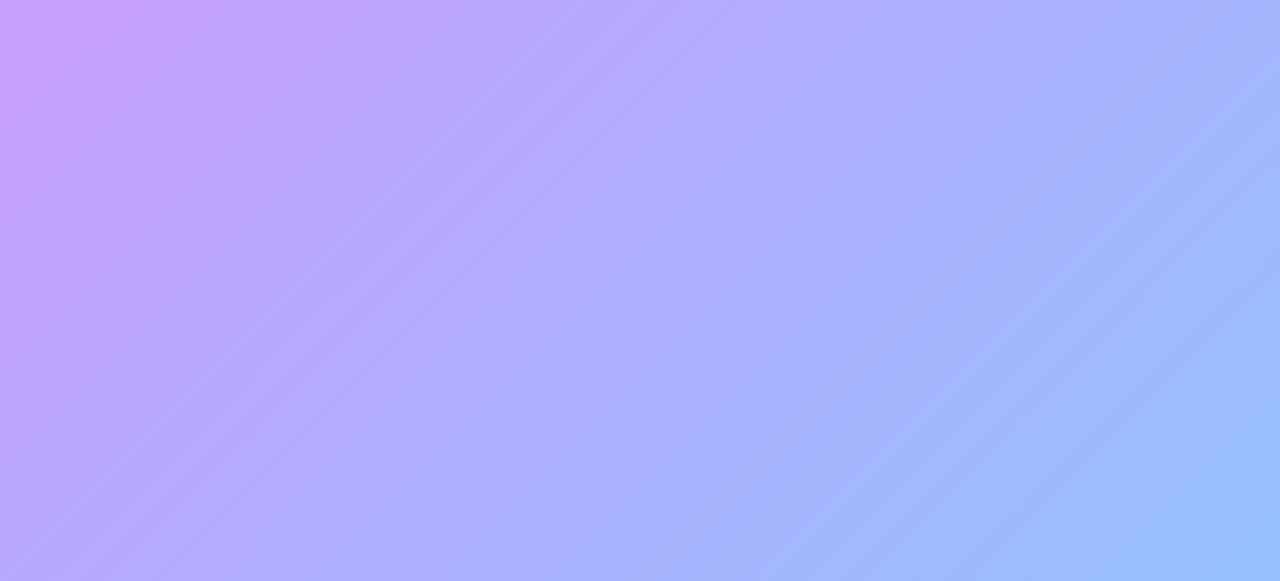
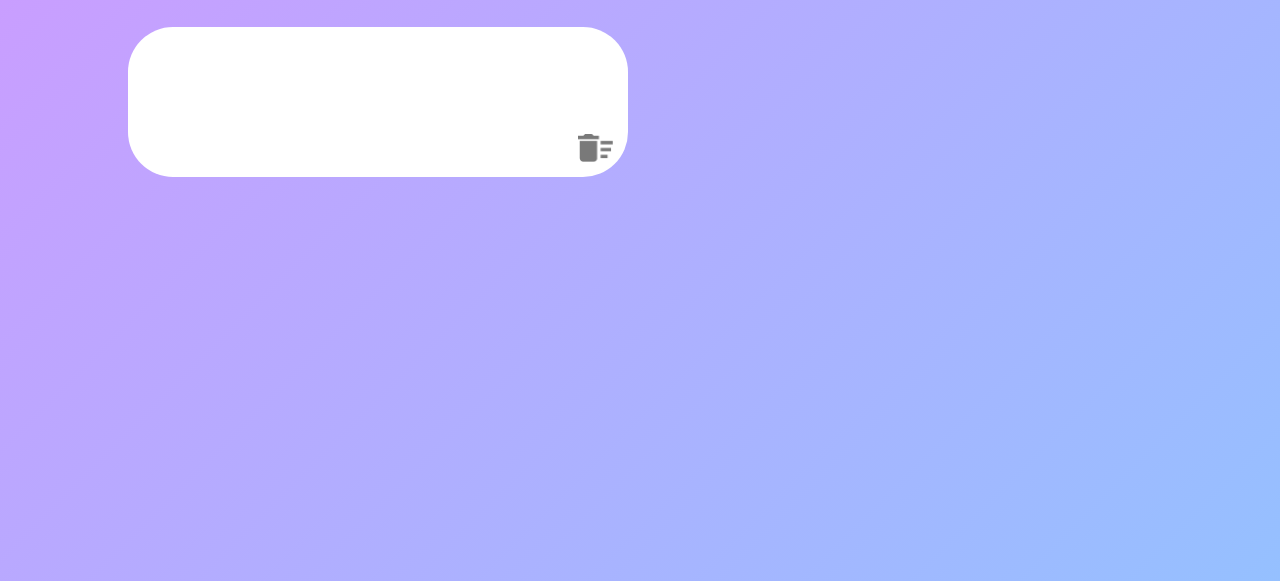
Before and after one commit to HimanshuSingh9532/Notes-App, a plain HTML site: page index.html in a window 1280 px wide. Both pictures are taken after a click on the button "Create Notes". Shown: the part 219-800 px from the top of the page. Drawn offline with Linux system fonts and the light colour scheme.

Commit message:
js update

```diff
--- a/index.html
+++ b/index.html
@@ -11,12 +11,13 @@
       <h1>
         <img src="./notes-app-img/images/notes.png " alt="image-missing" />Notes
       </h1>
-      <button>
+      <button class="btn">
         <img src="./notes-app-img/images/edit.png " alt="image-missing" />Create
         Notes
       </button>
-      <!--
+
       <div class="notes-container">
+        <!--
         <p contenteditable="true" class="inputbox">
           <img src="./notes-app-img/images/delete.png" alt="" />
         </p>
--- a/index.js
+++ b/index.js
@@ -1 +1,14 @@
 //alert("hi");
+let notesContainer = document.querySelector(".notes-container");
+let createBtn = document.querySelector(".btn");
+let notes = document.querySelectorAll(".input-box");
+
+createBtn.addEventListener("click", () => {
+   let inputBox = document.createElement("p");
+   let img = document.createElement("img");
+   inputBox.className = "inputbox";
+   inputBox.setAttribute("contenteditable","true" );
+   img.src = "./notes-app-img/images/delete.png";
+   notesContainer.appendChild(inputBox).appendChild(img);
+
+});
```
